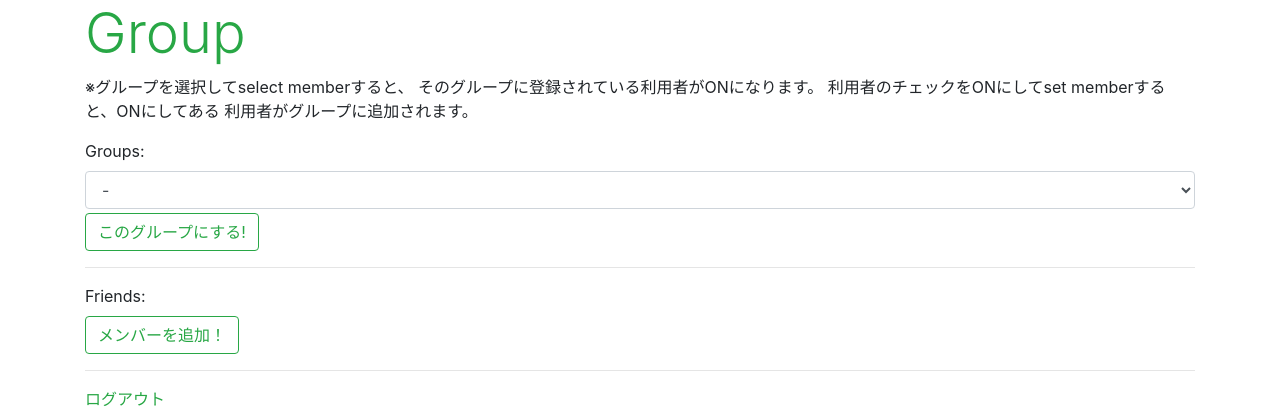
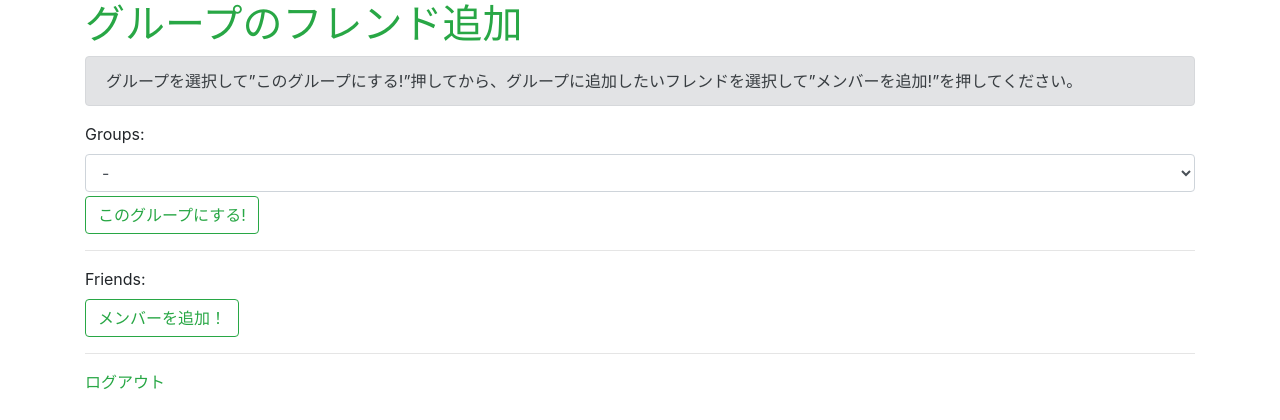
Before and after one commit to HatanoRyo-iro/django_application_school, a Django app: page /groups/ in a window 1280 px wide. Shown: the part 56-476 px from the top of the page. Run offline with Django 4.2, Linux system fonts and the light colour scheme; the visitor is signed in with stand-in values (Sample User, id 1); data that the repository does not hold is empty; some libraries are stand-ins or nearby versions.

Commit message:
Change the characters to be displayed.

```diff
--- a/Chirp/templates/Chirp/create_group.html
+++ b/Chirp/templates/Chirp/create_group.html
@@ -4,8 +4,8 @@
 
 {% block header %}
 
-<h1 class="display-4 text-success">Create Group</h1>
-<p class="caption">※新しいGroupを作成します</p>
+<h1 class="display-5 text-success">グループ作成</h1>
+<p class="alert alert-secondary">新しいGroupを作成します</p>
 {% if messages %}
 <ul class="messages">
     {% for message in messages %}
--- a/Chirp/templates/Chirp/groups.html
+++ b/Chirp/templates/Chirp/groups.html
@@ -1,14 +1,11 @@
 {% extends 'Chirp/base.html' %}
 
-{% block title %}グループ関連{% endblock %}
+{% block title %}グループのフレンド追加{% endblock %}
 
 {% block header %}
 
-<h1 class="display-4 text-success">Group</h1>
-<p class="caption">※グループを選択してselect memberすると、
-    そのグループに登録されている利用者がONになります。
-    利用者のチェックをONにしてset memberすると、ONにしてある
-    利用者がグループに追加されます。</p>
+<h1 class="display-5 text-success">グループのフレンド追加</h1>
+<p class="alert alert-secondary">グループを選択して”このグループにする!”押してから、グループに追加したいフレンドを選択して”メンバーを追加!”を押してください。</p>
 {% if messages %}
 <ul class="messages">
     {% for message in messages %}
--- a/Chirp/templates/Chirp/mypost_delete.html
+++ b/Chirp/templates/Chirp/mypost_delete.html
@@ -3,8 +3,8 @@
 {% block title %}投稿削除{% endblock %}
 
 {% block header %}
-<h1 class="display-4 text-success">Share</h1>
-<p class="caption">※以下の投稿を削除します。</p>
+<h1 class="display-5 text-success">投稿削除</h1>
+<p class="alert alert-secondary">以下の投稿を削除します。</p>
 {% endblock %}
 
 {% block content %}
--- a/Chirp/templates/Chirp/post.html
+++ b/Chirp/templates/Chirp/post.html
@@ -3,8 +3,8 @@
 {% block title %}投稿{% endblock %}
 
 {% block header %}
-<h1 class="display-4 text-success">Post</h1>
-<p class="caption">※投稿先のグループを選択し、投稿します</p>
+<h1 class="display-5 text-success">新規投稿</h1>
+<p class="alert alert-secondary">投稿先のグループを選択し、投稿します。</p>
 {% if messages %}
 <ul class="list-group">
     <div class="alert {% if message.tags == 'success' %}alert-success{% elif message.tags == 'info' %}alert-info{% endif %}">
--- a/Chirp/templates/Chirp/share.html
+++ b/Chirp/templates/Chirp/share.html
@@ -3,8 +3,8 @@
 {% block title %}シェア{% endblock %}
 
 {% block header %}
-<h1 class="display-4 text-success">Share</h1>
-<p class="caption">※投稿先のグループを選択し、以下のメッセージをシェアします</p>
+<h1 class="display-5 text-success">シェア</h1>
+<p class="alert alert-secondary">投稿先のグループを選択し、以下のメッセージをシェアします。</p>
 {% if messages %}
 <ul class="messages">
     {% for message in messages %}
```
Also changed, not shown: Chirp/templates/Chirp/home.html (+9 -11 lines).
